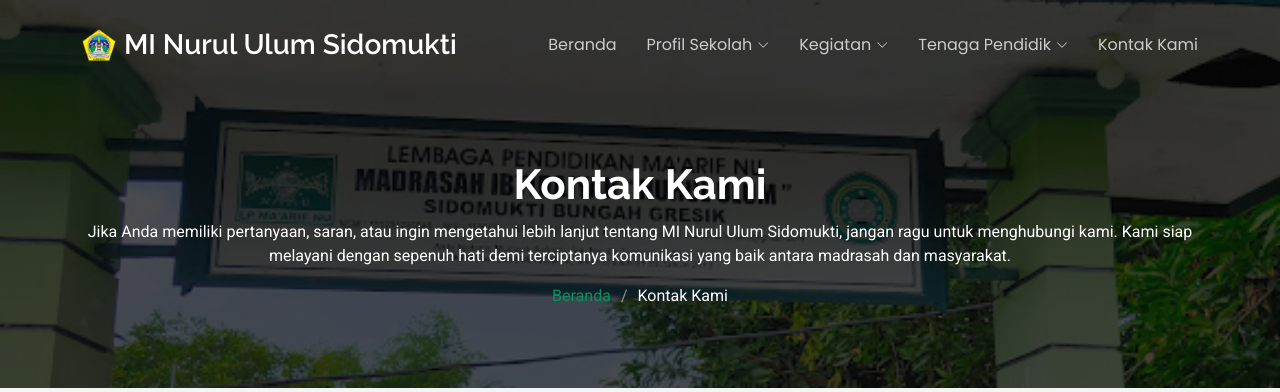
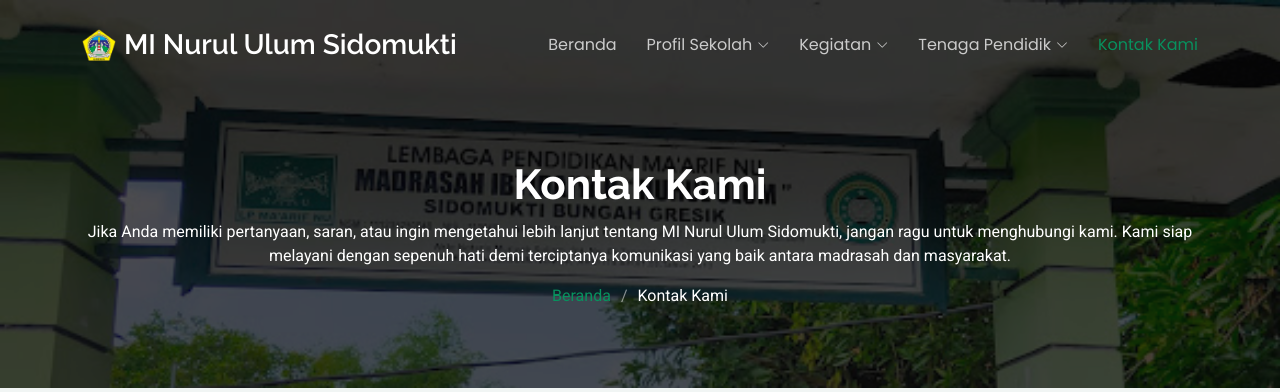
Before and after one commit to SaichulHuda95/mi_sidomukti, a PHP site: page /contact.php in a window 1280 px wide. Shown: the top 392 px of the page. Run offline with PHP 8.4, Linux system fonts and the light colour scheme.

Commit message:
Penambahan class active di navbar kontak kami

```diff
--- a/navbar.php
+++ b/navbar.php
@@ -50,7 +50,7 @@
                             <li><a href="pengumuman">Pengumuman</a></li>
                         </ul>
                     </li> -->
-                    <li><a href="contact">Kontak Kami</a></li>
+                    <li><a href="contact" class="<?= ($current_page == 'contact') ? 'active' : '' ?>">Kontak Kami</a></li>
                 </ul>
                 <i class="mobile-nav-toggle d-xl-none bi bi-list"></i>
             </nav>
```
